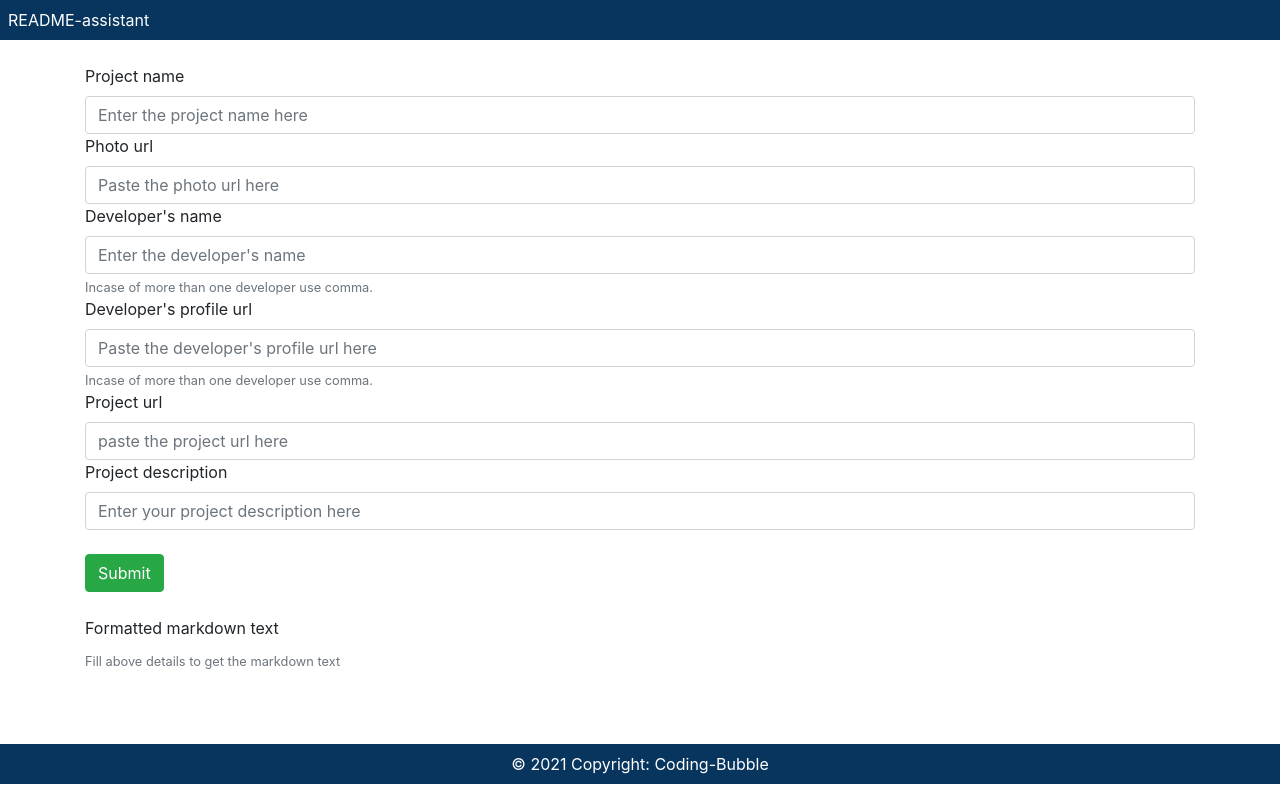
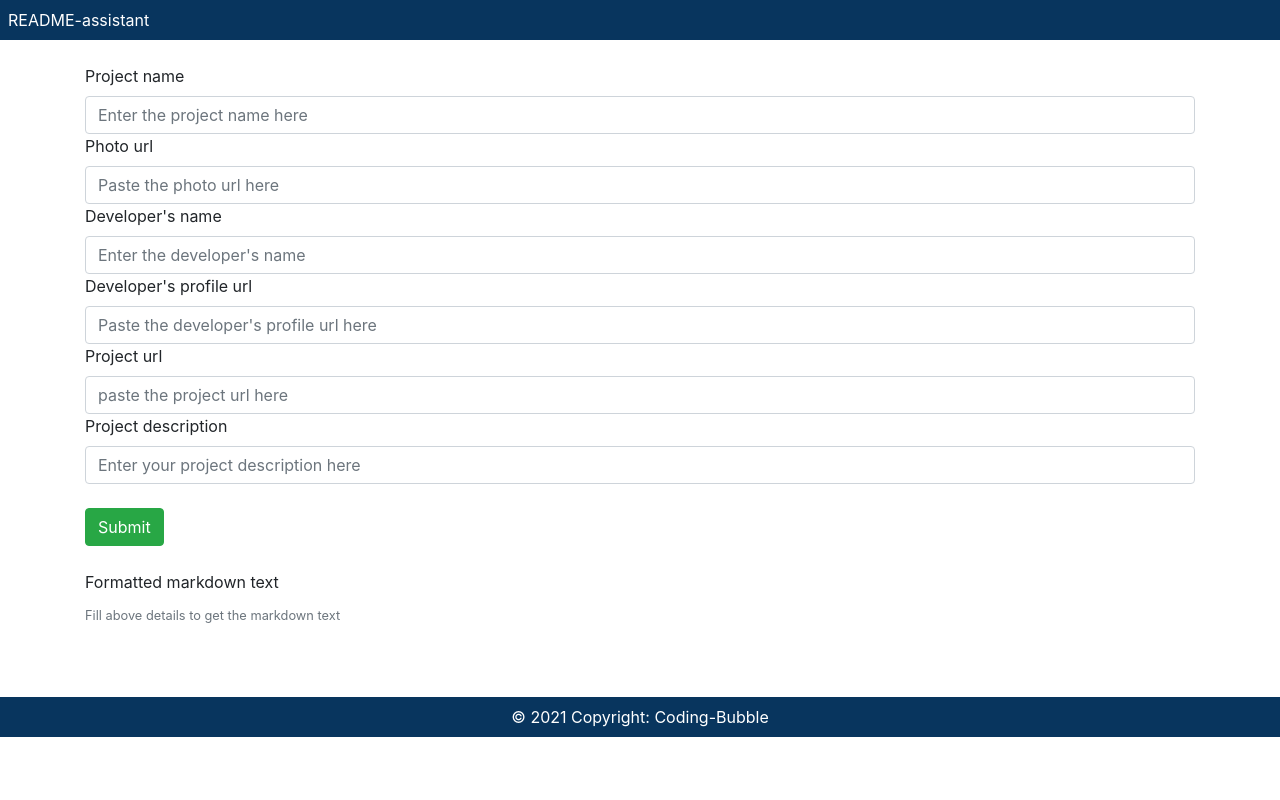
Before and after one commit to Coding-Bubble/README-Assistant.github.io, a plain HTML site: page index.html in a window 1280 px wide. Drawn offline with nearby package versions, Linux system fonts and the light colour scheme.

Commit message:
help text for two input fields removed

```diff
--- a/index.html
+++ b/index.html
@@ -26,11 +26,9 @@
 
       <label for="exampleFormControlInput1">Developer's name</label>
       <input type="text" class="form-control" id="developer_name" placeholder="Enter the developer's name">
-      <small id="help" class="form-text text-muted">Incase of more than one developer use comma.</small>
 
       <label for="exampleFormControlInput1">Developer's profile url</label>
       <input type="text" class="form-control" id="developer_profile_url" placeholder="Paste the developer's profile url here">
-      <small id="help" class="form-text text-muted">Incase of more than one developer use comma.</small>
 
 
       <label for="exampleFormControlInput1">Project url</label>
```
